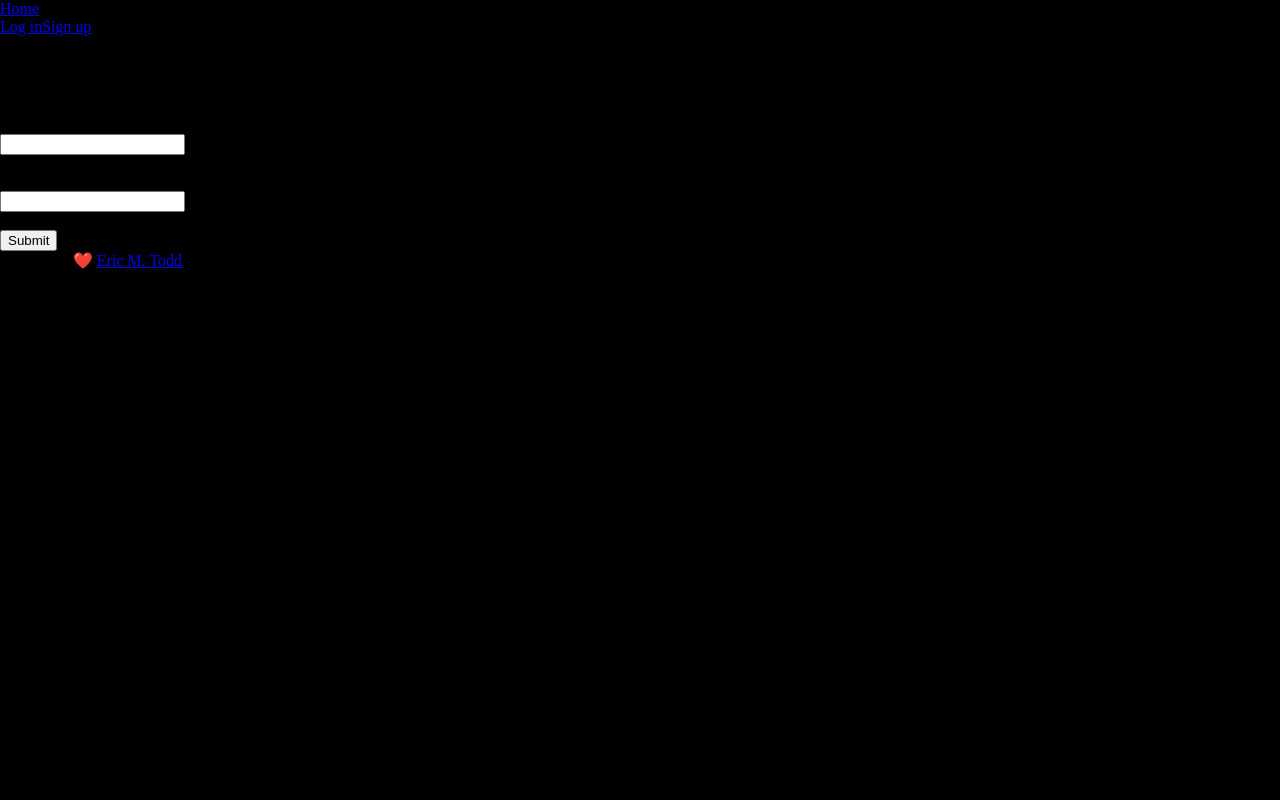
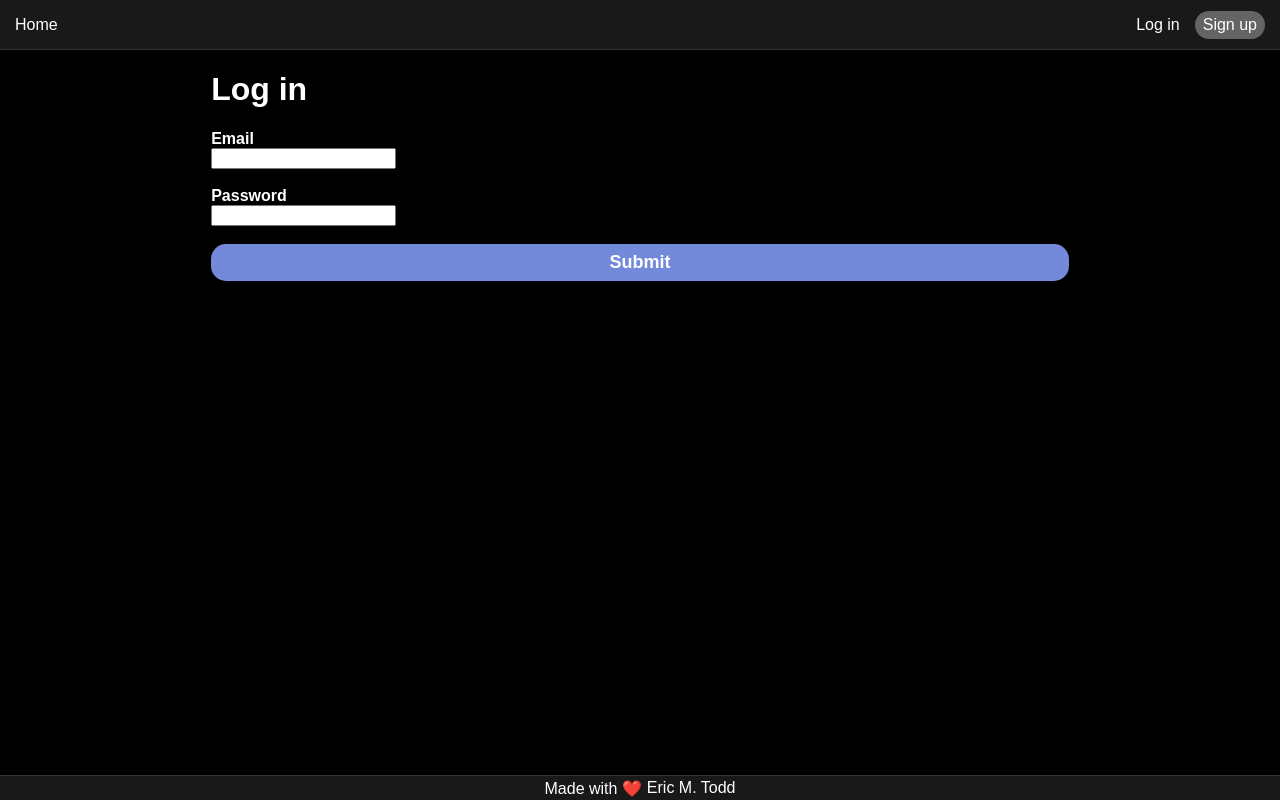
Before and after one commit to EricMTodd/forum, a React (Create React App) app in the folder react-app/: page /login in a window 1280 px wide. Built offline with nearby package versions, Linux system fonts and the light colour scheme.

Commit message:
Working on desktop styles.

```diff
--- a/react-app/src/styles/desktop-styles.css
+++ b/react-app/src/styles/desktop-styles.css
@@ -1,6 +1,76 @@
 @media screen and (min-width: 900px) {
+  * {
+    color: white;
+    font-family: 'fira sans', arial, sans-serif;
+  }
+
+  html {
+    height: 100vh;
+  }
+
   body {
     margin: 0 auto;
     background-color: black;
+    color: white;
+    height: 100vh;
   }
+
+  nav {
+    height: 49px;
+    background-color: rgba(25, 25, 25, 1);
+    border-bottom: 1px solid rgba(50, 50, 50, 1);
+    display: flex;
+    align-items: center;
+    justify-content: space-between;
+    padding: 0 15px 0 15px;
+  }
+
+  main {
+    height: calc(100vh - 75px);
+    overflow-x: scroll;
+    padding: 0 16.5% 0 16.5%;
+  }
+
+  footer {
+    height: 24px;
+    background-color: rgba(25, 25, 25, 1);
+    border-top: 1px solid rgba(50, 50, 50,1);
+    display: flex;
+    align-items: center;
+    justify-content: center;
+    gap: 5px;
+  }
+
+  a {
+    text-decoration: none;
+  }
+
+  .alpha-button {
+    background-color: rgba(100, 100, 100, 1);
+    padding: 5px 8px 5px 8px;
+    border-radius: 15px;
+    border: none;
+  }
+
+  .bravo-button {
+    border: none;
+    background: none;
+  }
+
+  .charlie-button {
+    padding: 8px 0 8px 0;
+    border-radius: 15px;
+    border: none;
+    background-color: #738ADB;
+    font-size: 18px;
+    font-weight: bold;
+    width: 100%;
+  }
+
+  #sessions-links {
+    display: flex;
+    align-items: center;
+    gap: 15px;
+  }
+
 }
```
